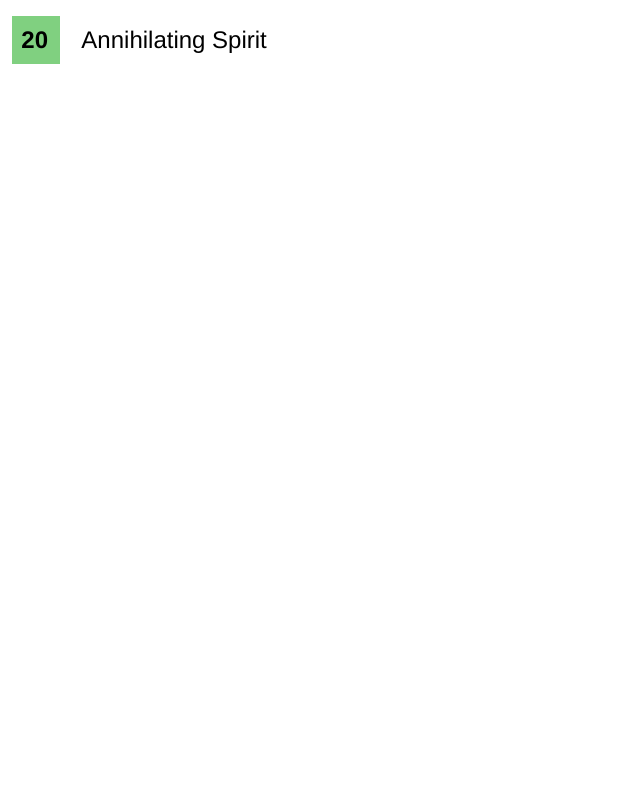
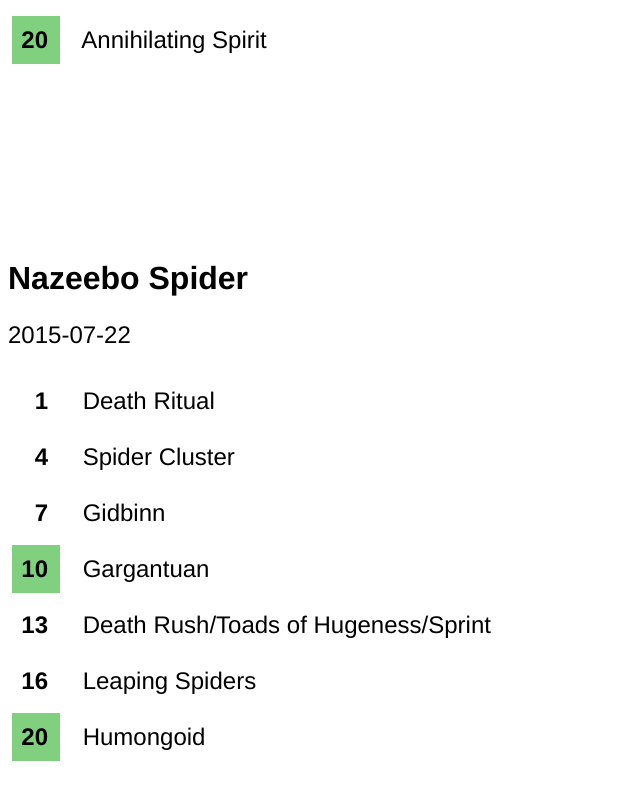
Before and after one commit to andersroos/andersroos.github.io, a Jekyll site: the page built from hots/nazeebo.md, in a window 1280 px wide and 900 px high, scrolled down 692 px. Shown: the top 800 px of the window, without its empty margins (0-640 px from the left). Built offline with Jekyll 4.4.1, drawn with Linux system fonts in a browser that asks for light colours; before the commit the page ends 1272 px from its top, so only the background shows below that.

Commit message:
Nazeepo.

```diff
--- a/hots/nazeebo.md
+++ b/hots/nazeebo.md
@@ -13,3 +13,15 @@ body_class: hots-bo
 -  _13_  Sprint
 -  _16_  Specialized Toxin
 - __20__ Annihilating Spirit
+
+
+## {{ page.title }} Spider
+2015-07-22
+
+-   _1_  Death Ritual
+-   _4_  Spider Cluster
+-   _7_  Gidbinn
+- __10__ Gargantuan
+-  _13_  Death Rush/Toads of Hugeness/Sprint
+-  _16_  Leaping Spiders
+- __20__ Humongoid
```
